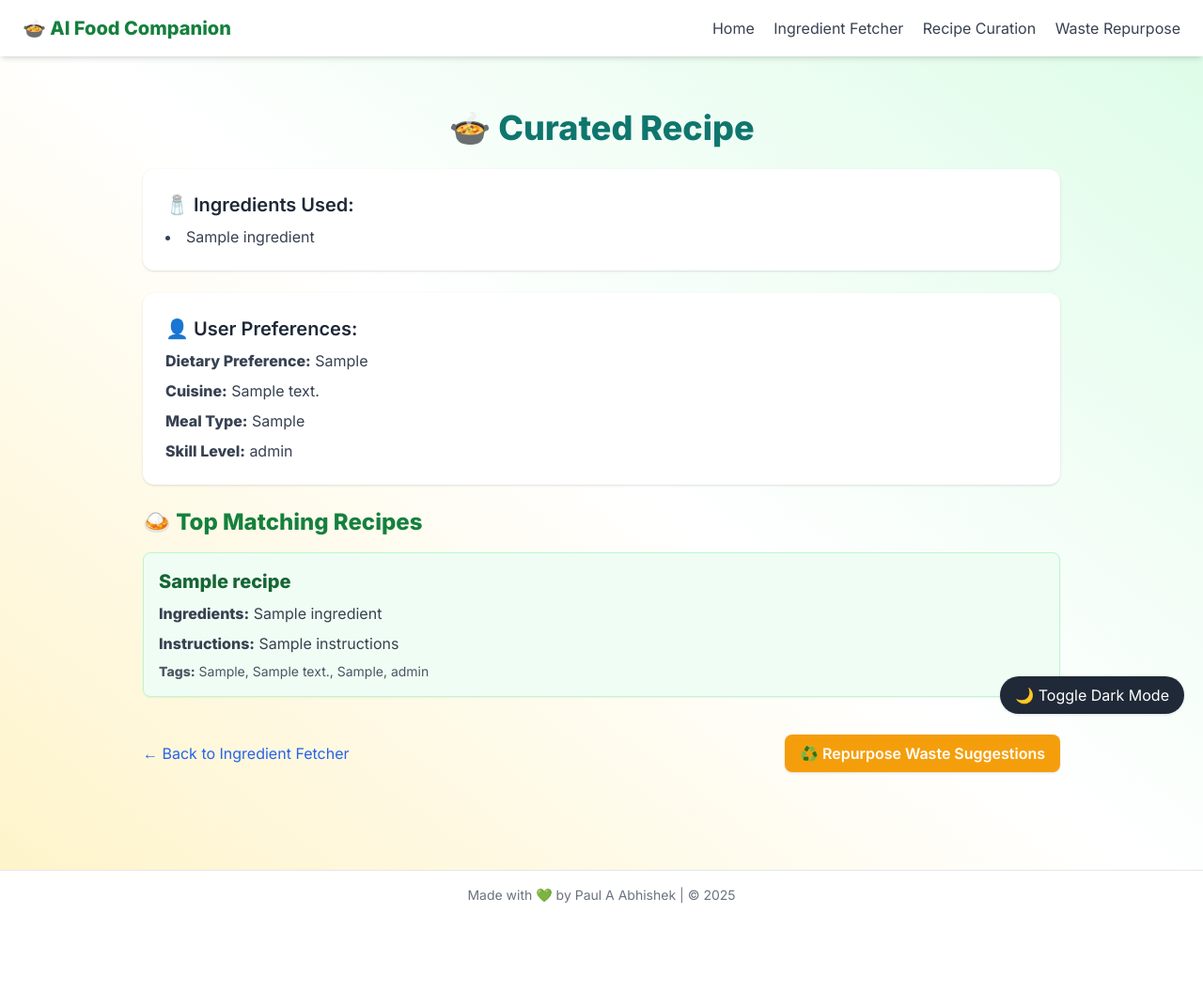
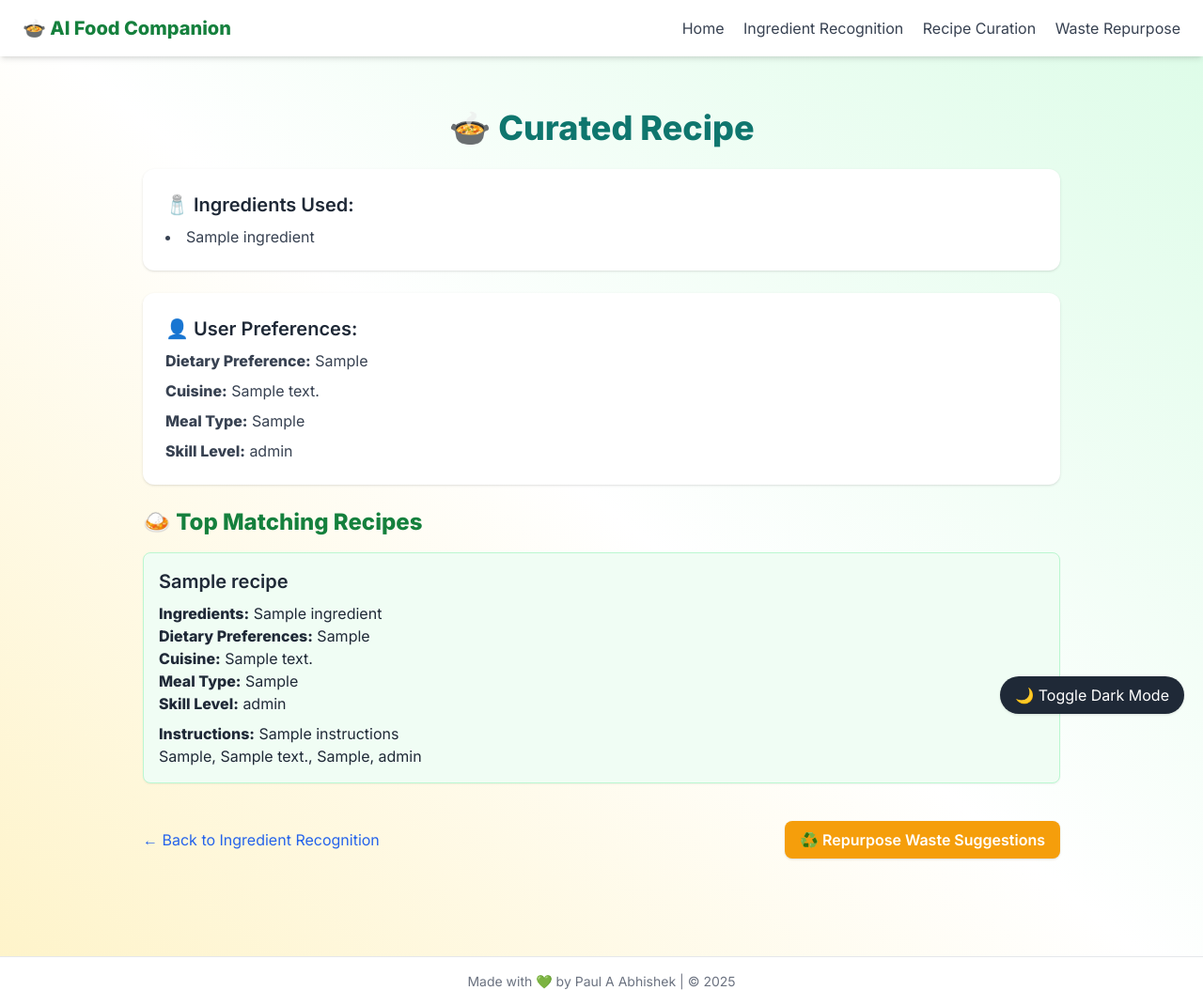
Before and after one commit to paulURK21AI1021/smartchef, a Flask app: template templates/recipe_curation.html in a window 1280 px wide. Shown: the whole page at 94% size. Before the commit the page ends 962 px from the top, so only its background shows below. Run offline with Flask 3, Linux system fonts and the light colour scheme; the template is opened without the code that fills it: most values are stand-ins (such as "Sample title", 1, 10 or a date in 2020); parts of the project's set-up code (start-up, migrations or seed data) failed here and were passed over; some libraries are stand-ins or nearby versions.

Commit message:
Updated [describe your changes briefly]

```diff
--- a/templates/base.html
+++ b/templates/base.html
@@ -21,7 +21,7 @@
         <h1 class="text-xl font-bold text-green-700">🍲 AI Food Companion</h1>
         <div class="space-x-4">
             <a href="{{ url_for('home') }}" class="text-gray-700 hover:text-green-600 font-medium">Home</a>
-            <a href="{{ url_for('ingredient_fetcher.ingredient_fetcher') }}" class="text-gray-700 hover:text-green-600 font-medium">Ingredient Fetcher</a>
+            <a href="{{ url_for('ingredient_fetcher.ingredient_fetcher') }}" class="text-gray-700 hover:text-green-600 font-medium">Ingredient Recognition</a>
             <a href="{{ url_for('manual_recipe_input.show_manual_recipe_form') }}" class="text-gray-700 hover:text-green-600 font-medium">Recipe Curation</a>
             <a href="{{ url_for('manual_waste_input.manual_waste_input') }}" class="text-gray-700 hover:text-green-600 font-medium">Waste Repurpose</a>
         </div>
--- a/templates/home.html
+++ b/templates/home.html
@@ -14,7 +14,7 @@
     <div class="flex flex-col md:flex-row justify-center gap-6">
         <a href="{{ url_for('ingredient_fetcher.ingredient_fetcher') }}"
            class="px-6 py-3 bg-green-600 hover:bg-green-700 text-white rounded-full text-lg shadow-md transition">
-            🥕 Ingredient Fetcher
+            🥕 Ingredient Recognition
         </a>
 
         <a href="{{ url_for('manual_recipe_input.show_manual_recipe_form') }}"
--- a/templates/ingredient_fetcher.html
+++ b/templates/ingredient_fetcher.html
@@ -14,12 +14,12 @@
 
         <button type="submit"
                 class="w-full bg-green-600 hover:bg-green-700 text-white font-bold py-2 px-4 rounded-lg transition">
-            Fetch Ingredients
+            Recognise Ingredients
         </button>
     </form>
 
     {% if ingredients_data %}
-        <h2 class="text-2xl font-semibold text-gray-800 mt-10 mb-4">🧾 Fetched Ingredients</h2>
+        <h2 class="text-2xl font-semibold text-gray-800 mt-10 mb-4">🧾 Recognised Ingredients</h2>
         <div class="grid md:grid-cols-2 gap-6">
             {% for data in ingredients_data %}
                 <div class="bg-gray-100 p-4 rounded-lg shadow">
--- a/templates/recipe_curation.html
+++ b/templates/recipe_curation.html
@@ -30,10 +30,13 @@
         <div class="space-y-6">
             {% for recipe in matched_recipes %}
                 <div class="bg-green-50 border border-green-200 rounded-lg p-4 shadow-sm">
-                    <h3 class="text-xl font-bold text-green-800">{{ recipe.title }}</h3>
-                    <p class="text-gray-700 mt-2"><strong>Ingredients:</strong> {{ recipe.ingredients | join(', ') }}</p>
-                    <p class="text-gray-700 mt-2"><strong>Instructions:</strong> {{ recipe.instructions }}</p>
-                    <p class="text-gray-600 mt-2 text-sm"><strong>Tags:</strong>
+                    <h4 class="text-xl font-semibold text-gray-800 mb-2">{{ recipe.title }}</h4>
+                    <p><strong>Ingredients:</strong> {{ recipe.ingredients | join(', ') }}</p>
+                    <p><strong>Dietary Preferences:</strong> {{ recipe.dietary_preferences }}</p>
+                    <p><strong>Cuisine:</strong> {{ recipe.cuisine }}</p>
+                    <p><strong>Meal Type:</strong> {{ recipe.meal_type }}</p>
+                    <p><strong>Skill Level:</strong> {{ recipe.skill_level }}</p>
+                    <p class="mt-2"><strong>Instructions:</strong> {{ recipe.instructions }}</p>
                         {{ recipe.dietary_preferences }},
                         {{ recipe.cuisine }},
                         {{ recipe.meal_type }},
@@ -48,7 +51,7 @@
 
     <div class="flex justify-between items-center mt-10">
         <a href="{{ url_for('ingredient_fetcher.ingredient_fetcher') }}"
-           class="text-blue-600 hover:text-blue-800 font-medium">← Back to Ingredient Fetcher</a>
+           class="text-blue-600 hover:text-blue-800 font-medium">← Back to Ingredient Recognition</a>
 
         <form action="{{ url_for('waste_repurpose.waste_repurpose') }}" method="POST">
             {% for ingredient in ingredients %}
--- a/templates/waste_repurpose.html
+++ b/templates/waste_repurpose.html
@@ -30,7 +30,7 @@
     <div class="mt-10 text-center">
         <a href="{{ url_for('ingredient_fetcher.ingredient_fetcher') }}"
            class="inline-block text-blue-600 hover:text-blue-800 font-semibold underline transition">
-           ← Back to Ingredient Fetcher
+           ← Back to Ingredient Recognition
         </a>
     </div>
 </div>
```
